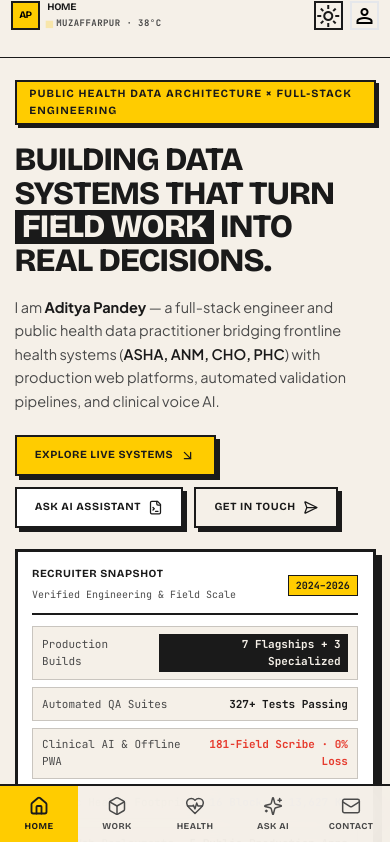
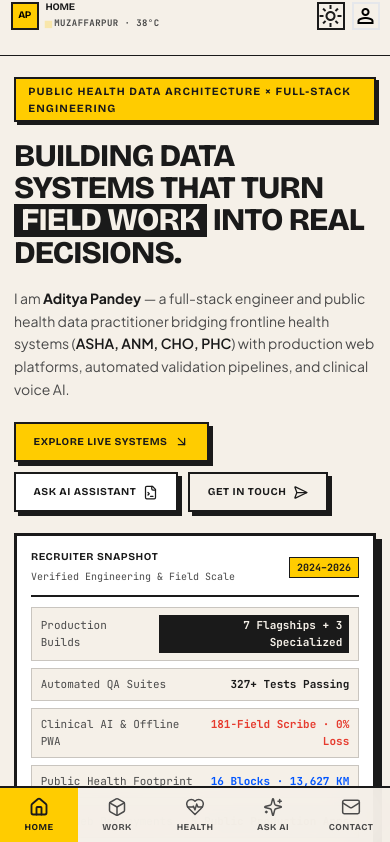
Before and after one commit to adityapandey2002/Portfolio, a Next.js app: page / in a window 390 px wide. Shown: the top 842 px of the page. Built offline with nearby package versions, Linux system fonts and the light colour scheme.

Commit message:
style: refine responsive typography and scaling
Update base font sizes and scale factors across media
queries to improve layout consistency on varying
laptop, tablet, and desktop viewports.

```diff
--- a/src/app/globals.css
+++ b/src/app/globals.css
@@ -142,18 +142,48 @@ html {
   scroll-behavior: auto;
   color-scheme: light;
   scroll-snap-type: none;
-  font-size: 14.5px;
-}
-
-@media (min-width: 1024px) and (max-width: 1535px) {
+  font-size: 14px;
+}
+
+/* Tablet */
+@media (min-width: 768px) and (max-width: 1023px) {
+  html {
+    font-size: 13px;
+  }
+}
+
+/* Standard Laptops (1024px–1439px: 1280x720, 1366x768, 150% DPI) */
+@media (min-width: 1024px) and (max-width: 1439px) {
+  html {
+    font-size: 12.25px;
+  }
+}
+
+/* Wide & 125%-DPI Windows Laptops (1440px–1679px: 1440x900, 1536x864) */
+@media (min-width: 1440px) and (max-width: 1679px) {
+  html {
+    font-size: 12.75px;
+  }
+}
+
+/* Full Desktop Monitors (1680px–1919px) */
+@media (min-width: 1680px) and (max-width: 1919px) {
   html {
     font-size: 13.75px;
   }
 }
 
-@media (min-width: 1536px) {
+/* Large / 4K Displays */
+@media (min-width: 1920px) {
   html {
-    font-size: 15px;
+    font-size: 14.5px;
+  }
+}
+
+/* Short-height laptop viewports (e.g. 1366x768 / 1280x720 with browser chrome) */
+@media (min-width: 1024px) and (max-height: 760px) {
+  html {
+    font-size: 11.75px;
   }
 }
 
@@ -170,11 +200,25 @@ body {
   --fs-bump: 1;
   --font-jetbrains: var(--font-jetbrains-mono);
 }
+
+@media (min-width: 1024px) and (max-width: 1679px) {
+  :root {
+    --fs-bump: 0.88;
+  }
+}
+
 html[data-page='home'] {
   --fs-bump: 1;
 }
 html[data-page='health'] {
   --fs-bump: 1;
+}
+
+@media (min-width: 1024px) and (max-width: 1679px) {
+  html[data-page='home'],
+  html[data-page='health'] {
+    --fs-bump: 0.88;
+  }
 }
 
 /* Kill 300ms tap delay / double-tap auto-zoom on mobile */
```
